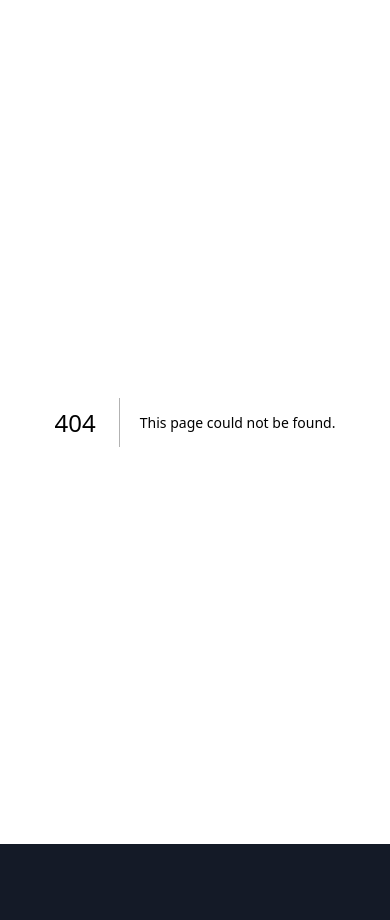
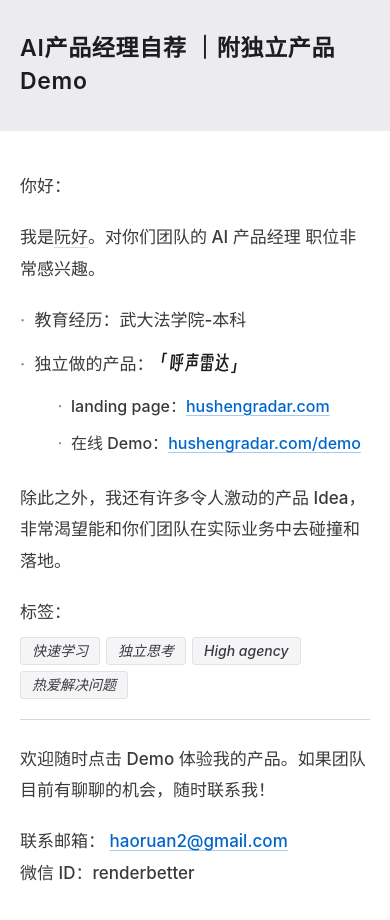
Before and after one commit to somar111/hushengradar, a Next.js app: page /bio in a window 390 px wide. Before the commit this address had no page. Shown: the top 920 px of the page. Before the commit the page ends 844 px from the top, so only its background shows below. Built offline with nearby package versions, Linux system fonts and the light colour scheme.

Commit message:
Add personal bio page at /bio for job outreach.
Hosts the self-recommendation letter as a responsive static page with product links and contact info.

Co-authored-by: Cursor <cursoragent@cursor.com>

```diff
--- /dev/null
+++ b/app/bio/bio.css
@@ -0,0 +1,189 @@
+.bio-root {
+  min-height: 100%;
+  background: #f5f5f7;
+  color: #3a3a3c;
+  font-family: "PingFang SC", -apple-system, BlinkMacSystemFont, "Helvetica Neue", sans-serif;
+  font-size: 15px;
+  font-weight: 500;
+  line-height: 1.9;
+  -webkit-font-smoothing: antialiased;
+  -moz-osx-font-smoothing: grayscale;
+  text-rendering: optimizeLegibility;
+}
+
+.bio-page {
+  --bio-ink: #1d1d1f;
+  --bio-ink-soft: #3a3a3c;
+  --bio-ink-faint: #86868b;
+  --bio-rule: rgba(0, 0, 0, 0.08);
+  --bio-link: #0066cc;
+  --bio-unit: 8px;
+
+  width: 100%;
+  max-width: 520px;
+  margin: 0 auto;
+  padding: calc(var(--bio-unit) * 10) calc(var(--bio-unit) * 6) calc(var(--bio-unit) * 12);
+  background: #fff;
+  min-height: 100vh;
+}
+
+.bio-header {
+  margin: calc(var(--bio-unit) * -10) calc(var(--bio-unit) * -6) calc(var(--bio-unit) * 7);
+  padding: calc(var(--bio-unit) * 4) calc(var(--bio-unit) * 6);
+  background: #ececef;
+}
+
+.bio-title {
+  font-size: 21px;
+  font-weight: 600;
+  line-height: 1.45;
+  letter-spacing: 0.03em;
+  color: var(--bio-ink);
+  margin: 0;
+}
+
+.bio-root p {
+  margin: 0 0 calc(var(--bio-unit) * 2.5);
+}
+
+.bio-root p:last-child {
+  margin-bottom: 0;
+}
+
+.bio-list {
+  list-style: none;
+  margin: calc(var(--bio-unit) * 2.5) 0 calc(var(--bio-unit) * 3);
+  padding: 0;
+}
+
+.bio-list > li {
+  margin-bottom: calc(var(--bio-unit) * 1.25);
+  padding-left: 1.1em;
+  text-indent: -1.1em;
+}
+
+.bio-list > li:last-child {
+  margin-bottom: 0;
+}
+
+.bio-list > li::before {
+  content: "·";
+  margin-right: 0.55em;
+  color: var(--bio-ink-faint);
+}
+
+.bio-sub-list {
+  list-style: none;
+  margin: calc(var(--bio-unit) * 1.25) 0 0;
+  padding: 0 0 0 1.1em;
+}
+
+.bio-sub-list > li {
+  margin-bottom: calc(var(--bio-unit) * 1);
+  padding-left: 1.1em;
+  text-indent: -1.1em;
+  font-size: 14px;
+  line-height: 1.85;
+}
+
+.bio-sub-list > li:last-child {
+  margin-bottom: 0;
+}
+
+.bio-sub-list > li::before {
+  content: "·";
+  margin-right: 0.55em;
+  color: var(--bio-ink-faint);
+}
+
+.bio-product-name {
+  font-family: "smiley-sans", "PingFang SC", sans-serif;
+  font-weight: 400;
+  font-size: 17px;
+  color: var(--bio-ink);
+}
+
+.bio-name {
+  text-decoration: underline;
+  text-decoration-thickness: 0.5px;
+  text-underline-offset: 4px;
+  text-decoration-color: rgba(0, 0, 0, 0.14);
+}
+
+.bio-root a {
+  color: var(--bio-link);
+  text-decoration: underline;
+  text-decoration-thickness: 0.5px;
+  text-underline-offset: 3px;
+  text-decoration-color: rgba(0, 102, 204, 0.35);
+  word-break: break-all;
+}
+
+.bio-tags-row {
+  display: flex;
+  flex-wrap: wrap;
+  align-items: center;
+  gap: calc(var(--bio-unit) * 1) calc(var(--bio-unit) * 1.25);
+}
+
+.bio-tags {
+  display: inline-flex;
+  flex-wrap: wrap;
+  gap: calc(var(--bio-unit) * 0.75);
+}
+
+.bio-tag {
+  font-size: 13px;
+  font-weight: 500;
+  font-style: italic;
+  line-height: 1;
+  color: var(--bio-ink-soft);
+  background: #f5f5f7;
+  border: 0.5px solid var(--bio-rule);
+  padding: 5px 10px;
+  border-radius: 4px;
+}
+
+.bio-contact {
+  margin-top: calc(var(--bio-unit) * 1.5);
+}
+
+.bio-closing {
+  margin-top: calc(var(--bio-unit) * 3);
+  padding-top: calc(var(--bio-unit) * 3);
+  border-top: 1px solid rgba(0, 0, 0, 0.16);
+}
+
+@media (max-width: 640px) {
+  .bio-page {
+    max-width: 100%;
+    padding: calc(var(--bio-unit) * 4) calc(var(--bio-unit) * 2.5) calc(var(--bio-unit) * 8);
+  }
+
+  .bio-header {
+    margin: calc(var(--bio-unit) * -4) calc(var(--bio-unit) * -2.5) calc(var(--bio-unit) * 5);
+    padding: calc(var(--bio-unit) * 4) calc(var(--bio-unit) * 2.5);
+  }
+
+  .bio-root {
+    font-size: 17px;
+    line-height: 1.85;
+  }
+
+  .bio-title {
+    font-size: 23px;
+  }
+
+  .bio-sub-list > li {
+    font-size: 16px;
+  }
+
+  .bio-product-name {
+    font-size: 19px;
+  }
+
+  .bio-tag {
+    font-size: 14px;
+    padding: 6px 11px;
+  }
+}
--- /dev/null
+++ b/app/bio/layout.tsx
@@ -0,0 +1,21 @@
+import type { Metadata } from "next";
+import "./bio.css";
+
+export const metadata: Metadata = {
+  title: "AI产品经理自荐 ｜附独立产品 Demo",
+  description:
+    "阮好 · AI 产品经理自荐，附独立产品「呼声雷达」Demo。",
+  openGraph: {
+    title: "AI产品经理自荐 ｜附独立产品 Demo",
+    description:
+      "阮好 · AI 产品经理自荐，附独立产品「呼声雷达」Demo。",
+    url: "https://hushengradar.com/bio",
+    siteName: "呼声雷达",
+    locale: "zh_CN",
+    type: "website",
+  },
+};
+
+export default function BioLayout({ children }: { children: React.ReactNode }) {
+  return <div className="bio-root">{children}</div>;
+}
--- /dev/null
+++ b/app/bio/page.tsx
@@ -0,0 +1,55 @@
+export default function BioPage() {
+  return (
+    <div className="bio-page">
+      <header className="bio-header">
+        <h1 className="bio-title">AI产品经理自荐 ｜附独立产品 Demo</h1>
+      </header>
+
+      <p>你好：</p>
+
+      <p>
+        我是<span className="bio-name">阮好</span>。对你们团队的 AI 产品经理
+        职位非常感兴趣。
+      </p>
+
+      <ul className="bio-list">
+        <li>教育经历：武大法学院-本科</li>
+        <li>
+          独立做的产品：<span className="bio-product-name">「呼声雷达」</span>
+          <ul className="bio-sub-list">
+            <li>
+              landing page：<a href="https://hushengradar.com/">hushengradar.com</a>
+            </li>
+            <li>
+              在线 Demo：<a href="https://hushengradar.com/demo">hushengradar.com/demo</a>
+            </li>
+          </ul>
+        </li>
+      </ul>
+
+      <p>
+        除此之外，我还有许多令人激动的产品 Idea，非常渴望能和你们团队在实际业务中去碰撞和落地。
+      </p>
+
+      <p className="bio-tags-row">
+        标签：
+        <span className="bio-tags">
+          <span className="bio-tag">快速学习</span>
+          <span className="bio-tag">独立思考</span>
+          <span className="bio-tag">High agency</span>
+          <span className="bio-tag">热爱解决问题</span>
+        </span>
+      </p>
+
+      <p className="bio-closing">
+        欢迎随时点击 Demo 体验我的产品。如果团队目前有聊聊的机会，随时联系我！
+      </p>
+
+      <p className="bio-contact">
+        联系邮箱： <a href="mailto:haoruan2@gmail.com">haoruan2@gmail.com</a>
+        <br />
+        微信 ID：renderbetter
+      </p>
+    </div>
+  );
+}
```
